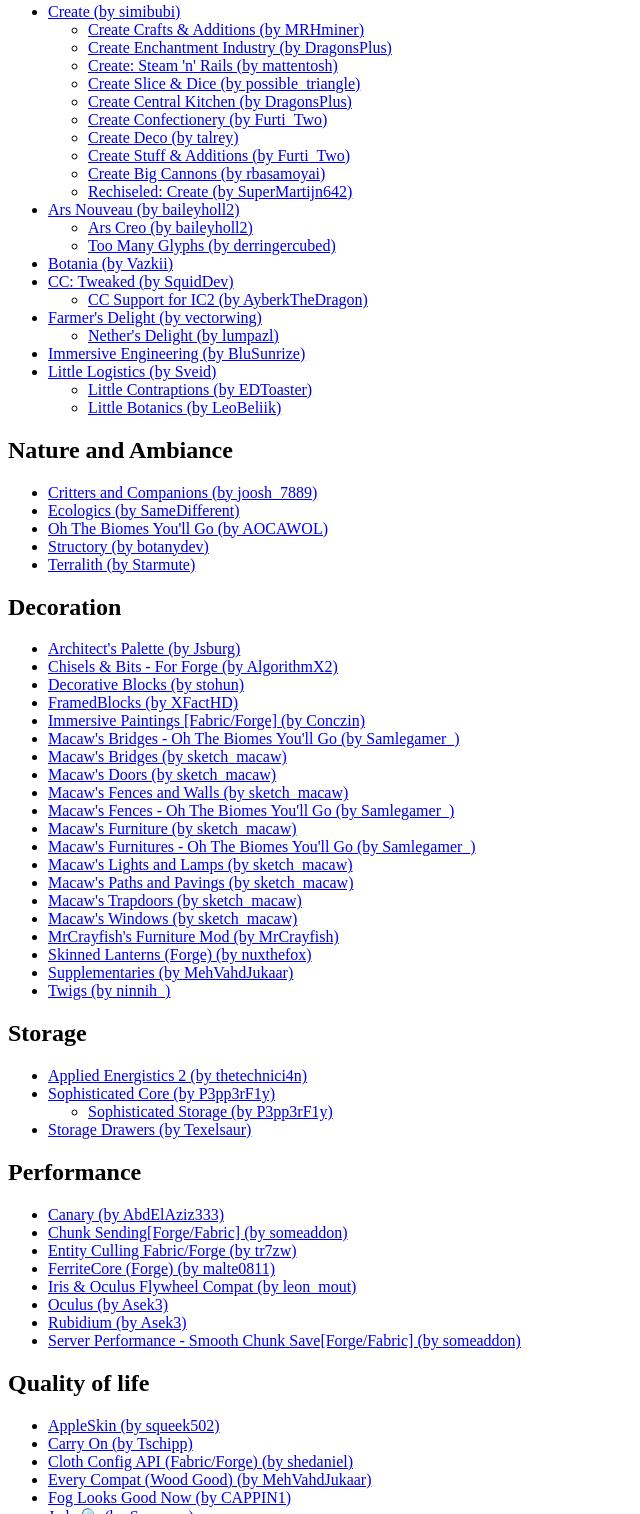
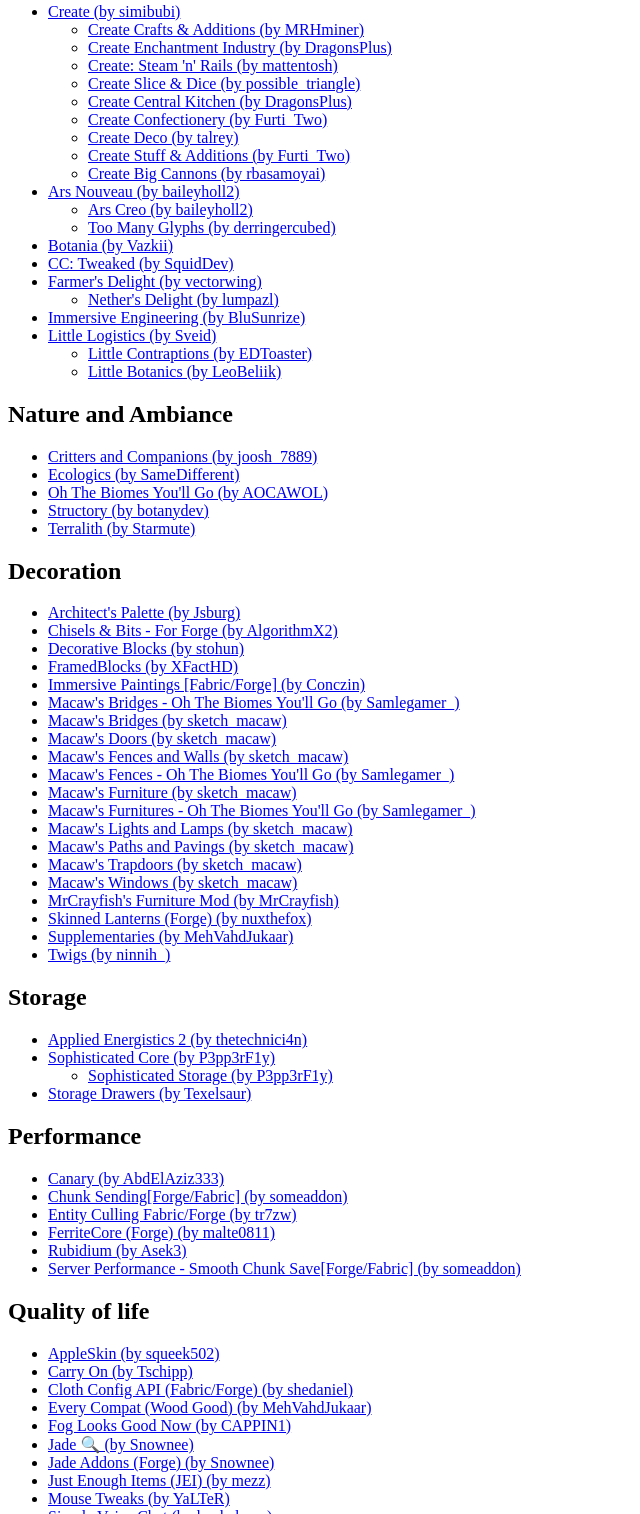
Before and after one commit to victoragcosta/create-to-muck, a plain HTML site: page index.html in a window 1280 px wide. Shown: the part 124-1638 px from the top of the page, without its empty margins (0-640 px from the left). Drawn offline with Linux system fonts and the light colour scheme.

Commit message:
modlist (refactor): remove mods that were not enabled

```diff
--- a/index.html
+++ b/index.html
@@ -25,7 +25,6 @@
           <li><a href="https://www.curseforge.com/minecraft/mc-mods/create-deco">Create Deco (by talrey)</a></li>
           <li><a href="https://www.curseforge.com/minecraft/mc-mods/create-stuff-additions">Create Stuff & Additions (by Furti_Two)</a></li>
           <li><a href="https://www.curseforge.com/minecraft/mc-mods/create-big-cannons">Create Big Cannons (by rbasamoyai)</a></li>
-          <li><a href="https://www.curseforge.com/minecraft/mc-mods/rechiseled-create">Rechiseled: Create (by SuperMartijn642)</a></li>
         </ul>
       </li>
       <li>
@@ -36,12 +35,7 @@
         </ul>
       </li>
       <li><a href="https://www.curseforge.com/minecraft/mc-mods/botania">Botania (by Vazkii)</a></li>
-      <li>
-        <a href="https://www.curseforge.com/minecraft/mc-mods/cc-tweaked">CC: Tweaked (by SquidDev)</a>
-        <ul>
-          <li><a href="https://www.curseforge.com/minecraft/mc-mods/cc-support-for-ic2">CC Support for IC2 (by AyberkTheDragon)</a></li>
-        </ul>
-      </li>
+      <li><a href="https://www.curseforge.com/minecraft/mc-mods/cc-tweaked">CC: Tweaked (by SquidDev)</a></li>
       <li>
         <a href="https://www.curseforge.com/minecraft/mc-mods/farmers-delight">Farmer's Delight (by vectorwing)</a>
         <ul>
@@ -117,8 +111,6 @@
       <li><a href="https://www.curseforge.com/minecraft/mc-mods/chunk-sending-forge-fabric">Chunk Sending[Forge/Fabric] (by someaddon)</a></li>
       <li><a href="https://www.curseforge.com/minecraft/mc-mods/entityculling">Entity Culling Fabric/Forge (by tr7zw)</a></li>
       <li><a href="https://www.curseforge.com/minecraft/mc-mods/ferritecore">FerriteCore (Forge) (by malte0811)</a></li>
-      <li><a href="https://www.curseforge.com/minecraft/mc-mods/iris-flywheel-compat">Iris & Oculus Flywheel Compat (by leon_mout)</a></li>
-      <li><a href="https://www.curseforge.com/minecraft/mc-mods/oculus">Oculus (by Asek3)</a></li>
       <li><a href="https://www.curseforge.com/minecraft/mc-mods/rubidium">Rubidium (by Asek3)</a></li>
       <li><a href="https://www.curseforge.com/minecraft/mc-mods/smooth-chunk-save">Server Performance - Smooth Chunk Save[Forge/Fabric] (by someaddon)</a></li>
     </ul>
```
